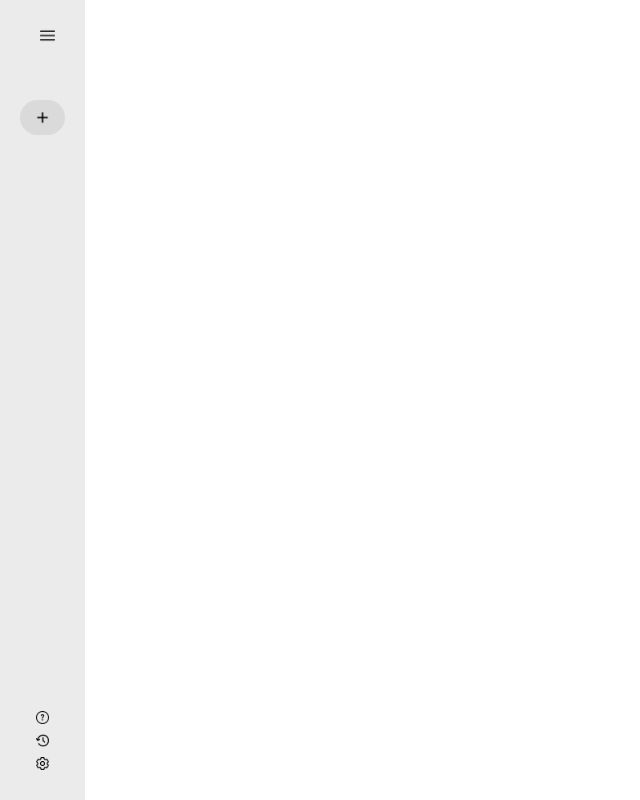
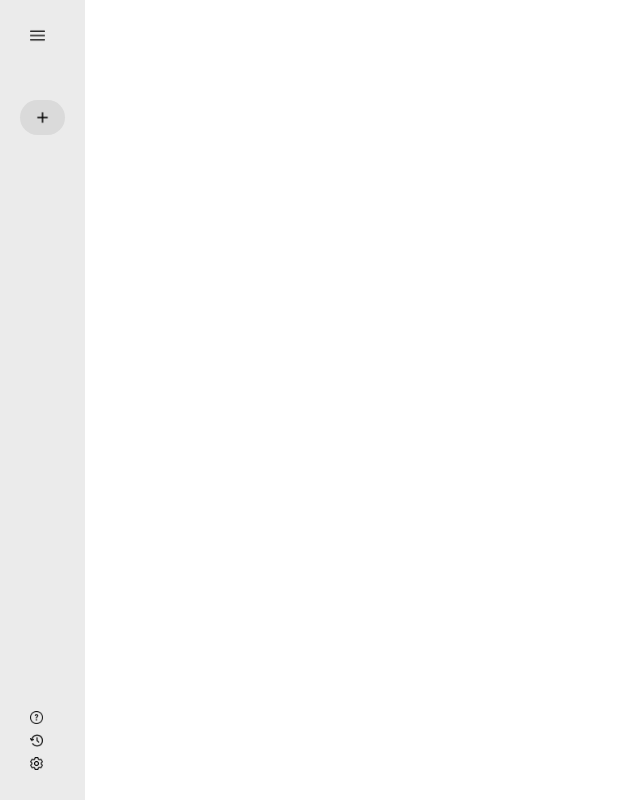
Before and after one commit to harishihan-c/Gemini-Clone, a React (Vite) app: page / in a window 1280 px wide. Shown: the whole page, without its empty margins (0-640 px from the left). Built offline with nearby package versions, Linux system fonts and the light colour scheme.

Commit message:
feat: add logic to the collape fuction

```diff
--- a/src/components/SideBar/SideBar.css
+++ b/src/components/SideBar/SideBar.css
@@ -13,7 +13,7 @@
 
 .sidebar .menu {
   cursor: pointer;
-  margin-left: 20px;
+  margin-left: 10px;
 }
 
 /* Style for New-Chat Class */
@@ -46,7 +46,7 @@
   display: flex;
   align-items: center;
   gap: 5px;
-  font-size: 14px;
+  font-size: 13px;
   padding: 8px 10px;
   color: rgb(73, 73, 73);
   border-radius: 50px;
@@ -68,7 +68,6 @@
   padding: 5px 10px;
   gap: 10px;
   font-size: 12px;
-  justify-content: center;
 }
 
 .bottom img {
--- a/src/components/SideBar/SideBar.jsx
+++ b/src/components/SideBar/SideBar.jsx
@@ -8,7 +8,7 @@ const SideBar = () => {
   return (
     <div className="sidebar">
       <div className="top">
-        <img className="menu" src={assets.menu} alt="" />
+        <img onClick={() => setExtended( prev => !prev)} className="menu" src={assets.menu} alt="" />
 
         <div className="new-chat">
           <img src={assets.add} alt="" />
```
